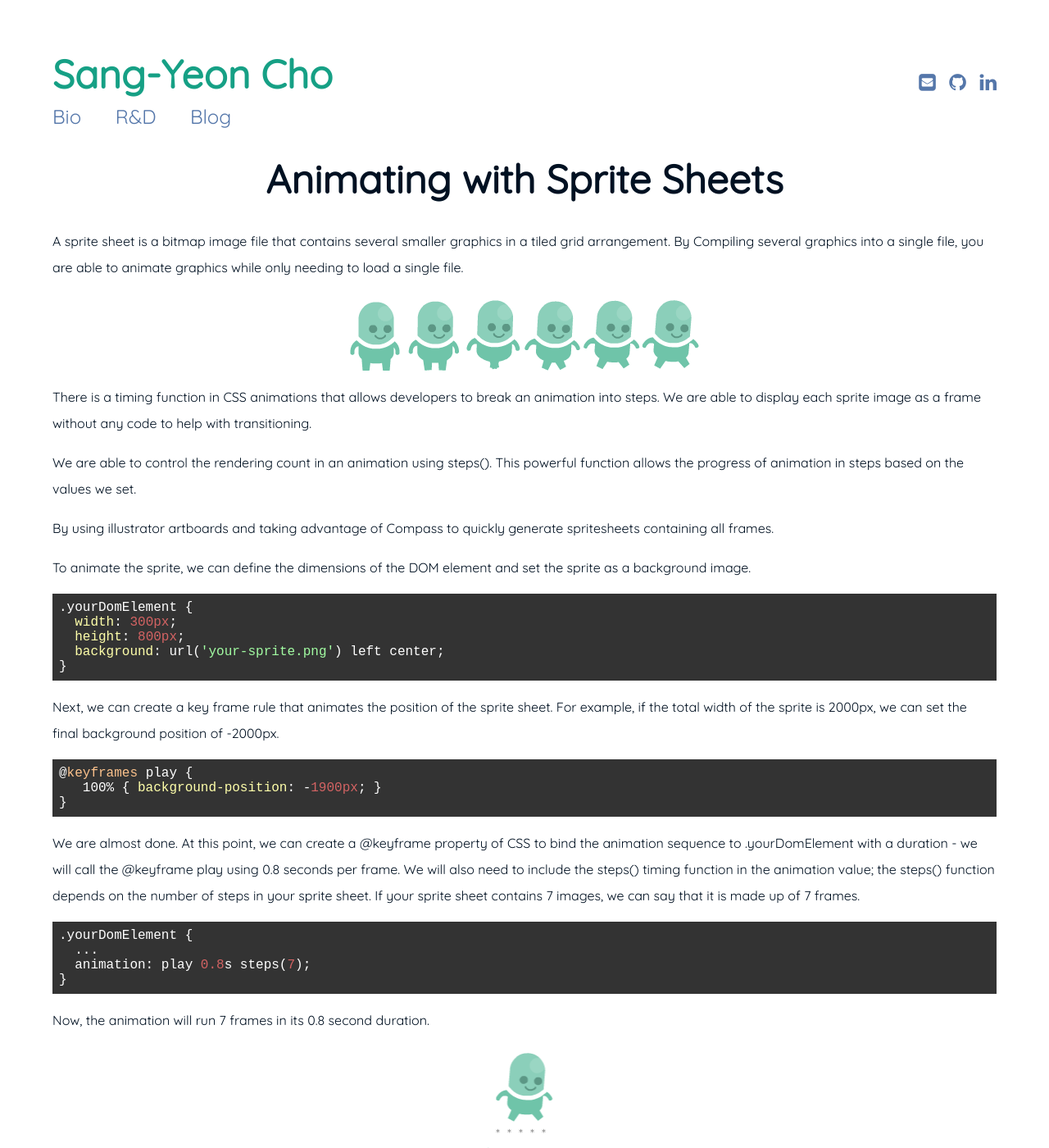
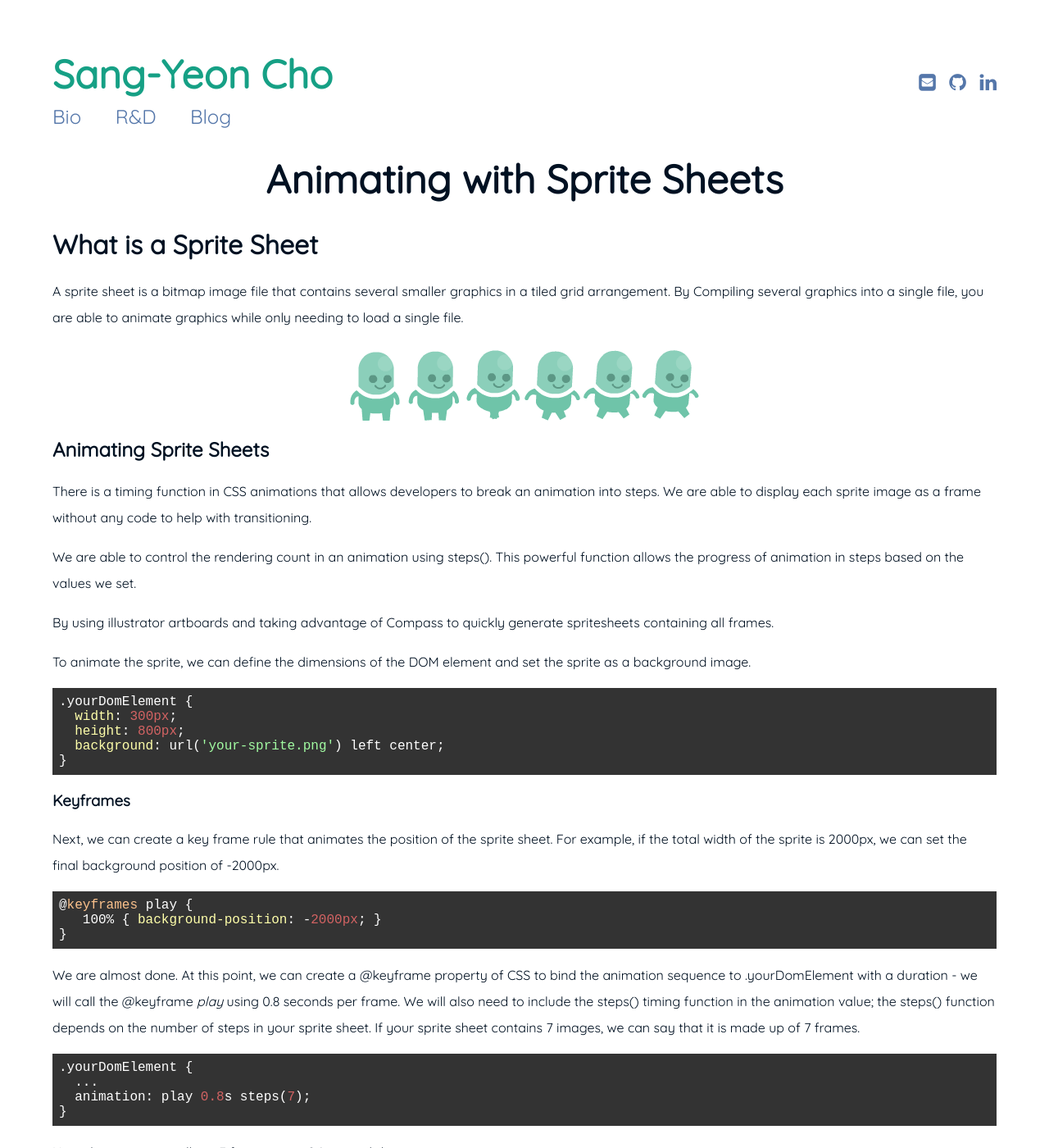
Before and after one commit to jbryan1112/jbryan1112.github.io, a Jekyll site: the page built from _posts/2018-05-12-Animating with Spritesheets.md, in a window 1280 px wide and 1400 px high. Shown: the whole window at 82% size. Built offline with Jekyll 4.4.1, drawn with Linux system fonts in a browser that asks for light colours.

Commit message:
_draft to _posts

````diff
--- a/_posts/2018-05-12-Animating with Spritesheets.md
+++ b/_posts/2018-05-12-Animating with Spritesheets.md
@@ -18,11 +18,12 @@ categories: Animation
 img {margin: 0 auto;}
 
 </style>
-
+# What is a Sprite Sheet
 A sprite sheet is a bitmap image file that contains several smaller graphics in a tiled grid arrangement. By Compiling several graphics into a single file, you are able to animate graphics while only needing to load a single file.
 
 <img src="/assets/img/bluemansprite.png">
 
+## Animating Sprite Sheets
 There is a timing function in CSS animations that allows developers to break an animation into steps. We are able to display each sprite image as a frame without any code to help with transitioning.
 
 We are able to control the rendering count in an animation using steps(). This powerful function allows the progress of animation in steps based on the values we set.
@@ -37,15 +38,15 @@ To animate the sprite, we can define the dimensions of the DOM element and set t
   background: url('your-sprite.png') left center;
 }
 ```
-
+### Keyframes
 Next, we can create a key frame rule that animates the position of the sprite sheet. For example, if the total width of the sprite is 2000px, we can set the final background position of -2000px.
 ```
 @keyframes play {
-   100% { background-position: -1900px; }
+   100% { background-position: -2000px; }
 }
 ```
 
-We are almost done. At this point, we can create a @keyframe property of CSS to bind the animation sequence to .yourDomElement with a duration - we will call the @keyframe play using 0.8 seconds per frame. We will also need to include the steps() timing function in the animation value; the steps() function depends on the number of steps in your sprite sheet. If your sprite sheet contains 7 images, we can say that it is made up of 7 frames.
+We are almost done. At this point, we can create a @keyframe property of CSS to bind the animation sequence to .yourDomElement with a duration - we will call the @keyframe *play* using 0.8 seconds per frame. We will also need to include the steps() timing function in the animation value; the steps() function depends on the number of steps in your sprite sheet. If your sprite sheet contains 7 images, we can say that it is made up of 7 frames.
 ```
 .yourDomElement {
   ...
````
Also changed, not shown: _posts/2018-05-10-SVG.md (+1 -1 lines), _posts/2018-05-11-Dancing-with-WEBGL.md (+4 -4 lines), _posts/2018-05-14-React-and-Redux.md (+12 -10 lines), 1 other file.
